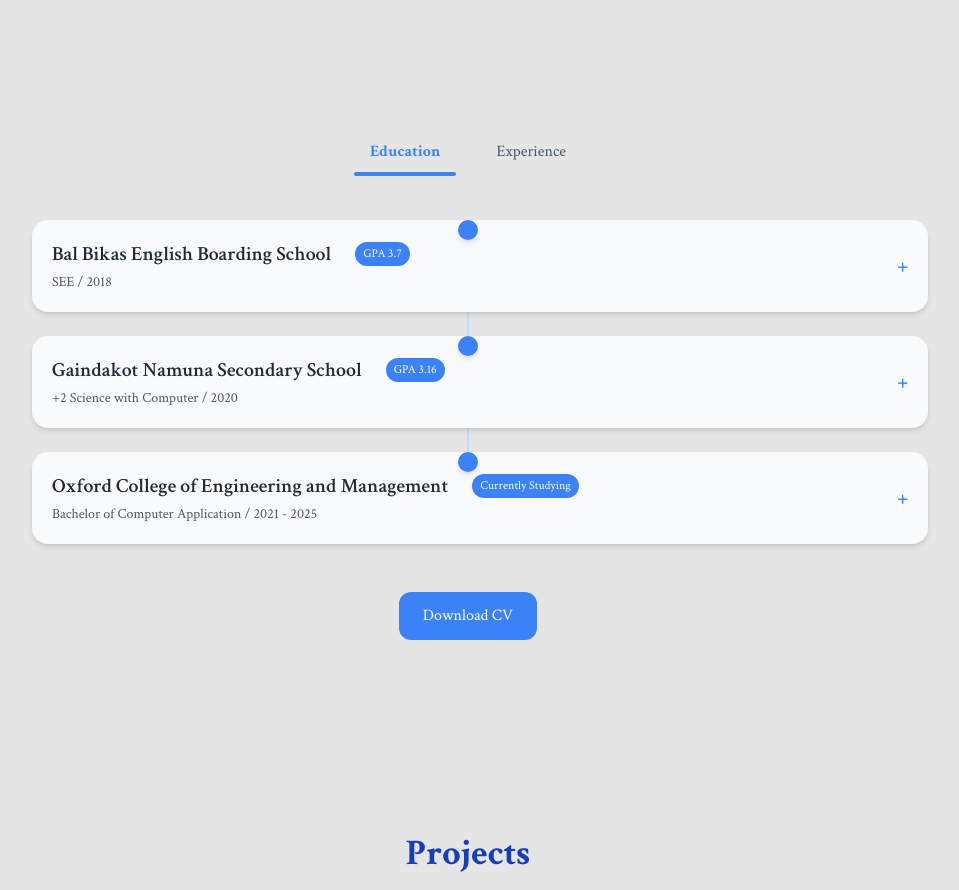
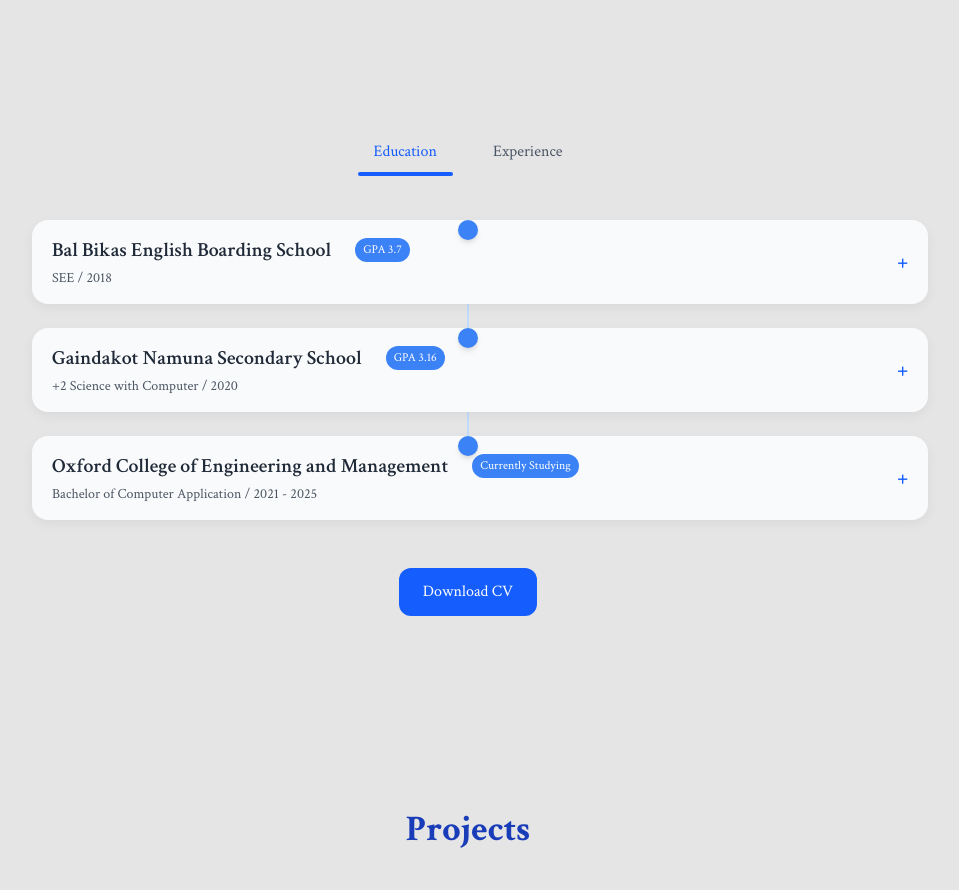
Before and after one commit to Im-binay/Binay_portfolio, a React (Vite) app: page / in a window 1280 px wide. Shown: the part 2080-2970 px from the top of the page, without its empty margins (172-1131 px from the left). Built offline with nearby package versions, Linux system fonts and the light colour scheme.

Commit message:
Resolve page loadiong issue

```diff
--- a/src/components/EduExp.jsx
+++ b/src/components/EduExp.jsx
@@ -8,21 +8,16 @@ export default function EduExpTimelineAccordion() {
   const [isDark, setIsDark] = useState(false);
   const [mounted, setMounted] = useState(false);
 
-useLayoutEffect(() => {
-  setIsDark(document.body.classList.contains('dark-mode'));
-  setMounted(true);
-}, []);
-
+  useLayoutEffect(() => {
+    setIsDark(document.body.classList.contains('dark-mode'));
+    setMounted(true);
+  }, []);
 
   useEffect(() => {
-    setMounted(true);
-
-    // Observe body class changes
     const observer = new MutationObserver(() => {
       setIsDark(document.body.classList.contains('dark-mode'));
     });
     observer.observe(document.body, { attributes: true, attributeFilter: ['class'] });
-
     return () => observer.disconnect();
   }, []);
 
@@ -40,38 +35,21 @@ useLayoutEffect(() => {
   ];
 
   const data = selected === 'education' ? education : experience;
-
   const handleToggle = (idx) => setExpandedIndex(expandedIndex === idx ? null : idx);
 
-  // Dynamic colors based on theme
-  const bgColor = isDark ? '#1a202c' : '#f9fafb';
-  const contentBg = isDark ? '#404a5c' : '#f9fafb';
-  const textColor = isDark ? '#e2e8f0' : '#1f2937';
-  const subtitleColor = isDark ? '#cbd5e1' : '#4b5563';
-  const badgeBg = isDark ? '#2563eb' : '#3b82f6';
-  const badgeText = '#fff';
-  const lineColor = isDark ? '#1e40af' : '#bfdbfe';
-  const dotColor = isDark ? '#60a5fa' : '#3b82f6';
-
   return (
-    <section id="education" className="py-8 px-3 sm:py-12  sm:px-6 md:px-12" >
+    <section id="education" className="py-8 px-3 sm:py-12 sm:px-6 md:px-12">
 
       {/* Tabs */}
       <div className="flex justify-center gap-3 sm:gap-6 mb-6 sm:mb-12">
-        {['education', 'experience'].map((tab) => (
+        {['education', 'experience'].map(tab => (
           <button
             key={tab}
             onClick={() => { setSelected(tab); setExpandedIndex(null); }}
-            className={`relative px-3 sm:px-4 py-1 sm:py-2 font-medium transition-all duration-300`}
-            style={{
-              fontWeight: selected === tab ? '700' : '500',
-              color: selected === tab ? badgeBg : subtitleColor
-            }}
+            className={`relative px-3 sm:px-4 py-1 sm:py-2 font-medium transition-all duration-300 ${selected === tab ? 'font-bold text-blue-600 dark:text-blue-400' : 'font-medium text-gray-600 dark:text-gray-300'}`}
           >
             {tab.charAt(0).toUpperCase() + tab.slice(1)}
-            {selected === tab && (
-              <span className="absolute -bottom-1 left-0 w-full h-1 rounded-full" style={{ backgroundColor: badgeBg }} />
-            )}
+            {selected === tab && <span className="absolute -bottom-1 left-0 w-full h-1 rounded-full bg-blue-600 dark:bg-blue-400" />}
           </button>
         ))}
       </div>
@@ -79,44 +57,34 @@ useLayoutEffect(() => {
       {/* Timeline Accordion */}
       <div className="relative max-w-4xl mx-auto">
         {/* Central vertical line */}
-        <div
-          className="absolute left-1/2 transform -translate-x-1/2 h-full border-l-2"
-          style={{ borderColor: lineColor }}
-        />
+        <div className="absolute left-1/2 transform -translate-x-1/2 h-full border-l-2 timeline-line"></div>
 
         <div className="space-y-3 sm:space-y-6">
           {data.map((item, idx) => (
             <div key={idx} className="relative flex flex-col items-center">
 
               {/* Dot */}
-              <div className="absolute left-1/2 transform -translate-x-1/2 w-4 h-4 sm:w-5 sm:h-5 rounded-full shadow-md"
-                   style={{ backgroundColor: dotColor }} />
+              <div className="absolute left-1/2 transform -translate-x-1/2 w-4 h-4 sm:w-5 sm:h-5 rounded-full timeline-dot shadow-md"></div>
 
               {/* Accordion Header */}
               <div
-                className="ml-0 md:ml-6 w-full cursor-pointer flex flex-col sm:flex-row justify-between items-start sm:items-center p-3 sm:p-5 rounded-2xl shadow-md hover:shadow-lg transition-all duration-300"
-                style={{ backgroundColor: contentBg, color: textColor }}
+                className="ml-0 md:ml-6 w-full cursor-pointer flex flex-col sm:flex-row justify-between items-start sm:items-center p-3 sm:p-5 rounded-2xl accordion-card"
                 onClick={() => handleToggle(idx)}
               >
                 <div className="flex-1">
                   <h3 className="text-base sm:text-lg md:text-xl font-semibold flex flex-wrap items-center gap-1 sm:gap-4">
                     {item.title}
                     {item.badge && (
-                      <span
-                        className="ml-0 sm:ml-2 text-xs px-2 py-1 rounded-full font-medium"
-                        style={{ backgroundColor: badgeBg, color: badgeText }}
-                      >
+                      <span className="ml-0 sm:ml-2 text-xs px-2 py-1 rounded-full accordion-badge">
                         {item.badge}
                       </span>
                     )}
                   </h3>
-                  <p className="text-xs sm:text-sm mt-1" style={{ color: subtitleColor }}>
-                    {item.subtitle}
-                  </p>
+                  <p className="text-xs sm:text-sm mt-1 accordion-subtitle">{item.subtitle}</p>
                 </div>
 
-                {/* Toggle */}
-                <span className="font-bold text-lg sm:text-xl mt-1 sm:mt-0" style={{ color: badgeBg }}>
+                {/* Toggle symbol */}
+                <span className="font-bold text-lg sm:text-xl mt-1 sm:mt-0 text-blue-600 dark:text-blue-400">
                   {expandedIndex === idx ? '−' : '+'}
                 </span>
               </div>
@@ -124,10 +92,7 @@ useLayoutEffect(() => {
               {/* Accordion Content */}
               {expandedIndex === idx && (
                 <div className="w-full flex justify-center">
-                  <div
-                    className="mt-1 sm:mt-2 px-4 py-3 rounded-2xl shadow-inner max-w-[90%] inline-block"
-                    style={{ backgroundColor: contentBg, color: textColor }}
-                  >
+                  <div className="mt-1 sm:mt-2 px-4 py-3 rounded-2xl shadow-inner max-w-[90%] inline-block accordion-card">
                     {item.points ? (
                       <ul className="list-disc pl-4 space-y-1 text-sm sm:text-base">
                         {item.points.map((p, i) => <li key={i}>{p}</li>)}
@@ -149,8 +114,7 @@ useLayoutEffect(() => {
         <a
           href="/BinayUI_Cv.pdf"
           download
-          className="px-4 sm:px-6 py-2 sm:py-3 rounded-xl font-medium text-sm sm:text-base transition-all duration-300"
-          style={{ backgroundColor: badgeBg, color: badgeText }}
+          className="px-4 sm:px-6 py-2 sm:py-3 rounded-xl font-medium text-sm sm:text-base transition-all duration-300 bg-blue-600 dark:bg-blue-400 text-white"
         >
           Download CV
         </a>
--- a/src/index.css
+++ b/src/index.css
@@ -281,3 +281,70 @@ body.dark-mode footer {
   background-color: #1a202c;
   color: #e2e8f0;
 }
+
+/* Timeline Accordion Base Styles */
+.accordion-card {
+  background-color: #f9fafb; /* light bg */
+  color: #1f2937; /* text dark */
+  transition: background-color 0.3s ease, color 0.3s ease, transform 0.3s ease, box-shadow 0.3s ease;
+  border-radius: 1rem;
+  padding: 1rem 1.25rem;
+  box-shadow: 0 4px 12px rgba(0,0,0,0.05);
+}
+
+.accordion-card:hover {
+  box-shadow: 0 6px 20px rgba(0,0,0,0.1);
+  transform: scale(1.02);
+}
+
+.accordion-badge {
+  background-color: #3b82f6;
+  color: #fff;
+  font-size: 0.75rem;
+  padding: 0.25rem 0.5rem;
+  border-radius: 9999px;
+  font-weight: 500;
+}
+
+.accordion-subtitle {
+  color: #4b5563;
+  font-size: 0.875rem;
+}
+
+.timeline-line {
+  border-color: #bfdbfe;
+}
+
+.timeline-dot {
+  background-color: #3b82f6;
+}
+
+/* =======================================================
+   DARK MODE OVERRIDES
+   ======================================================= */
+body.dark-mode .accordion-card {
+  background-color: #404a5c;
+  color: #e2e8f0;
+  box-shadow: 0 4px 12px rgba(0,0,0,0.3);
+}
+
+body.dark-mode .accordion-card:hover {
+  box-shadow: 0 6px 20px rgba(0,0,0,0.5);
+}
+
+body.dark-mode .accordion-badge {
+  background-color: #2563eb;
+  color: #fff;
+}
+
+body.dark-mode .accordion-subtitle {
+  color: #cbd5e1;
+}
+
+body.dark-mode .timeline-line {
+  border-color: #1e40af;
+}
+
+body.dark-mode .timeline-dot {
+  background-color: #60a5fa;
+}
```
